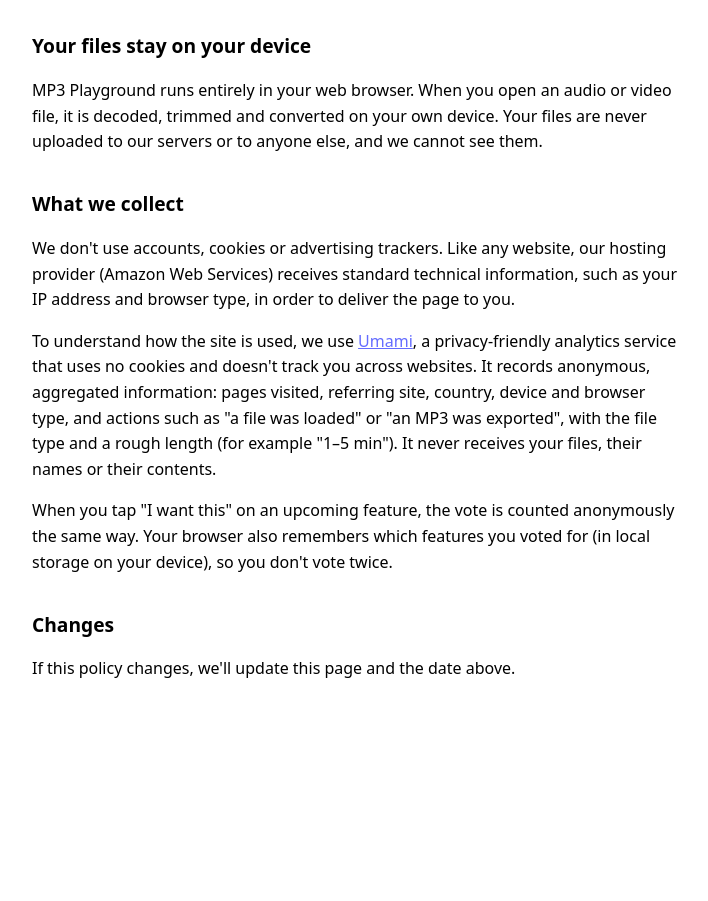
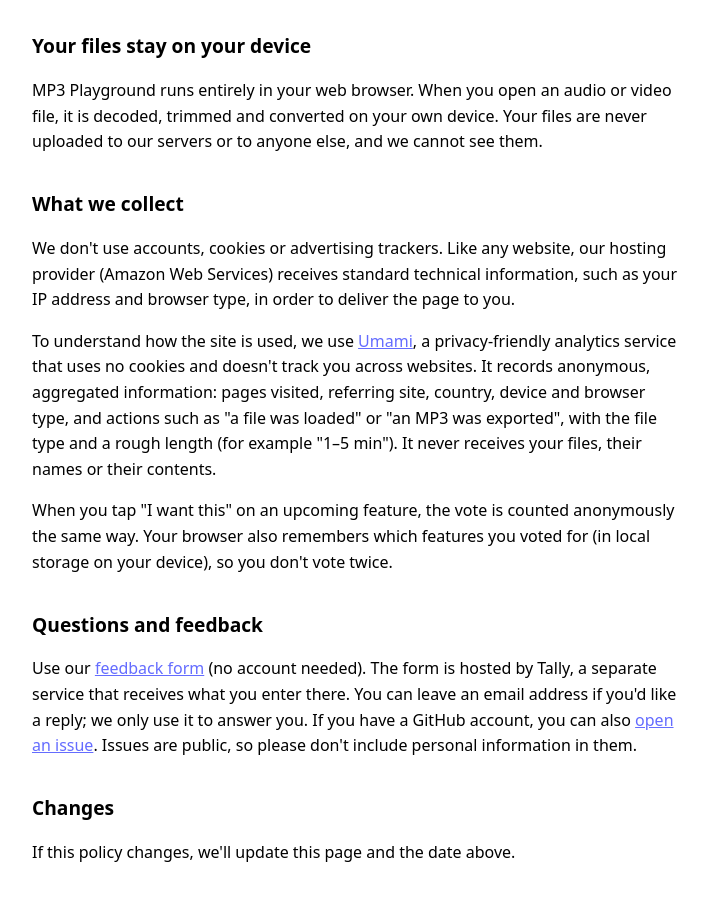
Before and after one commit to utsavatwork/audio-tools, a website built with Vite: page privacy.html in a window 1280 px wide. Shown: the part 181-1082 px from the top of the page, without its empty margins (284-992 px from the left). Before the commit the page ends 927 px from the top, so only its background shows below. Built offline with nearby package versions, Linux system fonts and the light colour scheme.

Commit message:
Feedback channels (tally and github)

```diff
--- a/privacy.html
+++ b/privacy.html
@@ -46,6 +46,16 @@
         on your device), so you don't vote twice.
       </p>
 
+      <h2>Questions and feedback</h2>
+      <p>
+        Use our <a href="https://tally.so/r/8NZd4A" target="_blank" rel="noopener">feedback form</a>
+        (no account needed). The form is hosted by Tally, a separate service that receives what
+        you enter there. You can leave an email address if you'd like a reply; we only use it
+        to answer you. If you have a GitHub account, you can also
+        <a href="https://github.com/utsavatwork/audio-tools/issues/new" target="_blank" rel="noopener">open an issue</a>.
+        Issues are public, so please don't include personal information in them.
+      </p>
+
       <h2>Changes</h2>
       <p>If this policy changes, we'll update this page and the date above.</p>
     </main>
```
Also changed, not shown: index.html (+3 -1 lines).
